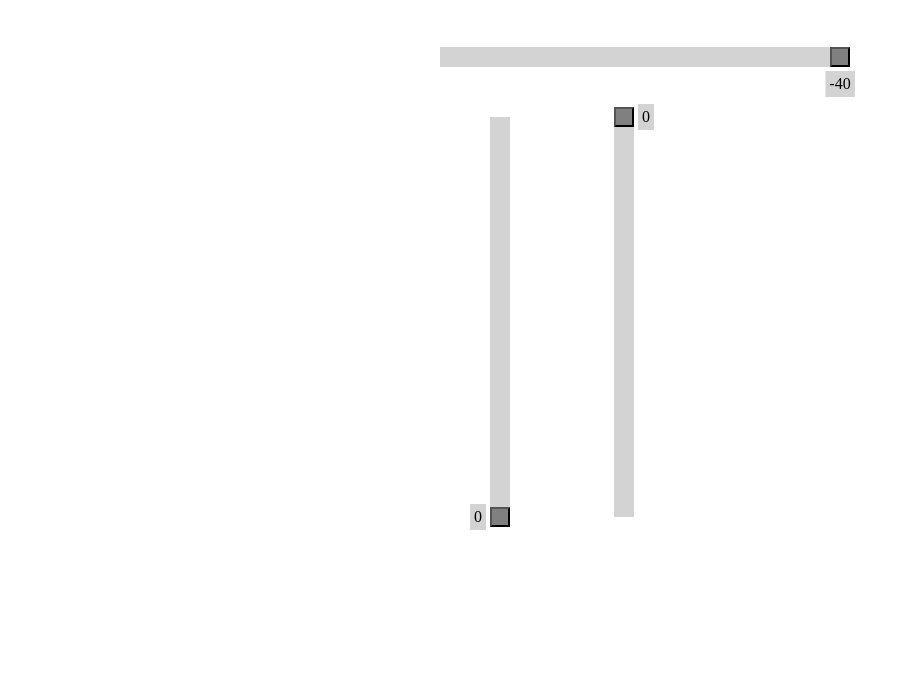
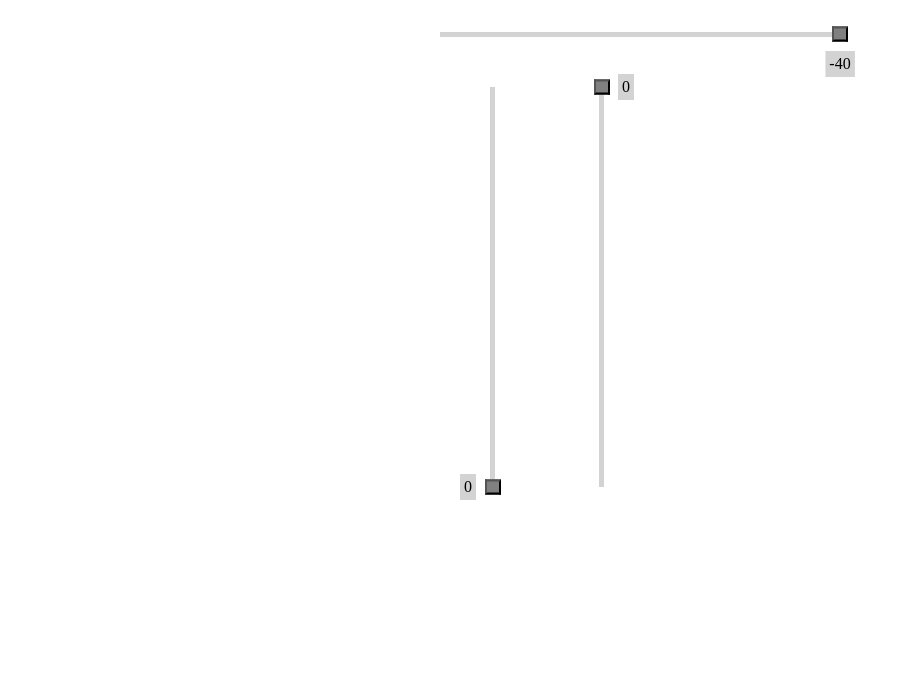
Before and after one commit to Lyrklif/vanilla-range-slider, a website built with Vite: page index.html in a window 1280 px wide. Shown: the part 103-800 px from the top of the page, without its empty margins (0-909 px from the left). Built offline with nearby package versions, Linux system fonts and the light colour scheme.

Commit message:
feat: update knob styles

```diff
--- a/src/plugin/controller/controller.ts
+++ b/src/plugin/controller/controller.ts
@@ -28,7 +28,6 @@ class Controller extends Observer {
     this.#view.subscribe(NOTICE.step, this.#moveStep.bind(this));
 
     this.#updateSizes();
-    this.#updFillStyle();
     this.#moveKnobFrom(this.#model.getFromControlState());
     this.#moveKnobTo(this.#model.getToControlState());
   }
--- a/src/shared/styles/slider.scss
+++ b/src/shared/styles/slider.scss
@@ -1,5 +1,6 @@
 .range-slider {
-  $knobSize: 20px;
+  $knobSize: 15px !default;
+  $lineSize: 5px !default;
 
   position: relative;
   width: 100%;
@@ -14,17 +15,17 @@
 
   &__line {
     width: 100%;
-    height: $knobSize;
+    height: $lineSize;
     background-color: lightgray;
 
     &.vertical {
       height: 100%;
-      width: $knobSize;
+      width: $lineSize;
     }
   }
   &__fill {
     background-color: rosybrown;
-    height: $knobSize;
+    height: 100%;
     width: 100%;
     position: absolute;
     pointer-events: none;
@@ -40,8 +41,6 @@
       bottom: 0;
       top: auto;
       left: 0;
-      height: 100%;
-      width: $knobSize;
 
       &.invert {
         top: auto;
@@ -55,26 +54,26 @@
     position: absolute;
     background-color: grey;
     cursor: pointer;
-    top: 0;
+    top: 50%;
     left: 0;
-    transform: translateX(-50%);
+    transform: translate(-50%,-50%);
 
     &.invert {
       right: 0;
       left: auto;
-      transform: translateX(50%);
+      transform: translate(50%, -50%);
     }
 
     &.vertical {
-      left: 0;
+      left: 50%;
       top: auto;
       bottom: 0;
-      transform: translateY(50%);
+      transform: translate(-50%, 50%);
 
       &.invert {
         top: 0;
         bottom: auto;
-        transform: translateY(-50%);
+        transform: translate(-50%, -50%);
       }
     }
   }
```
